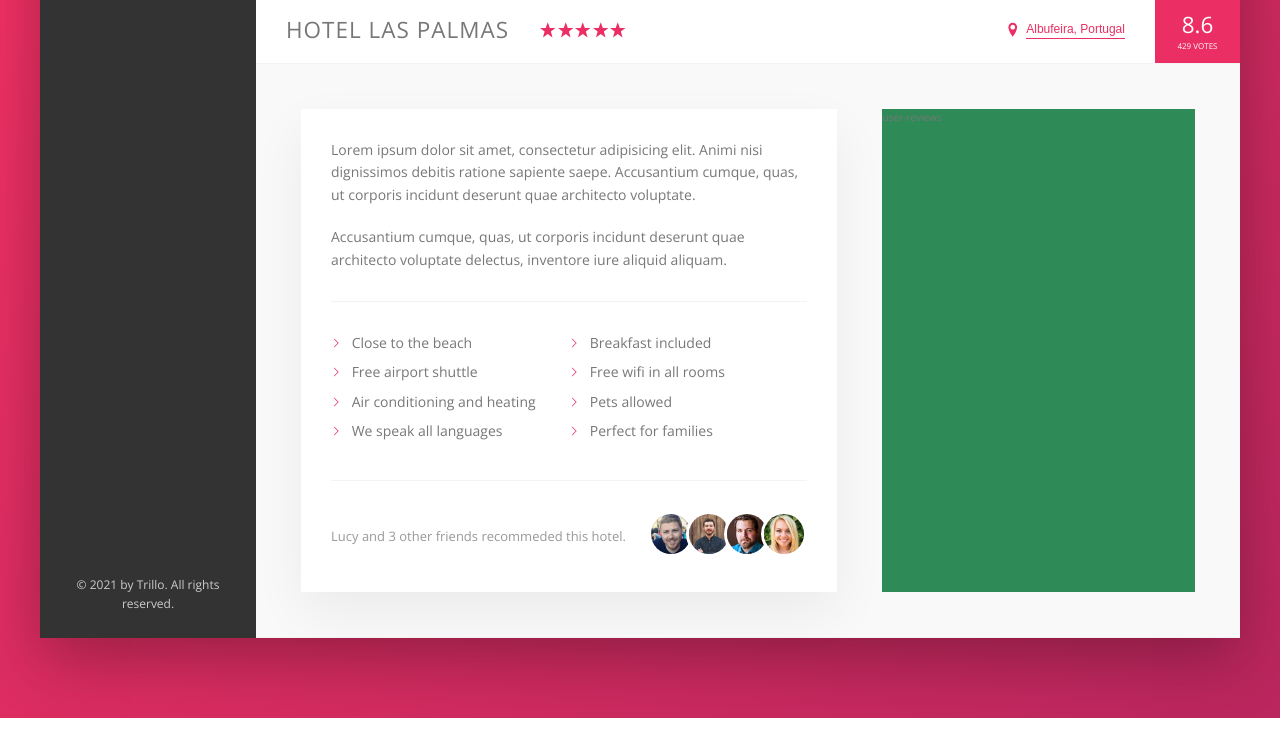
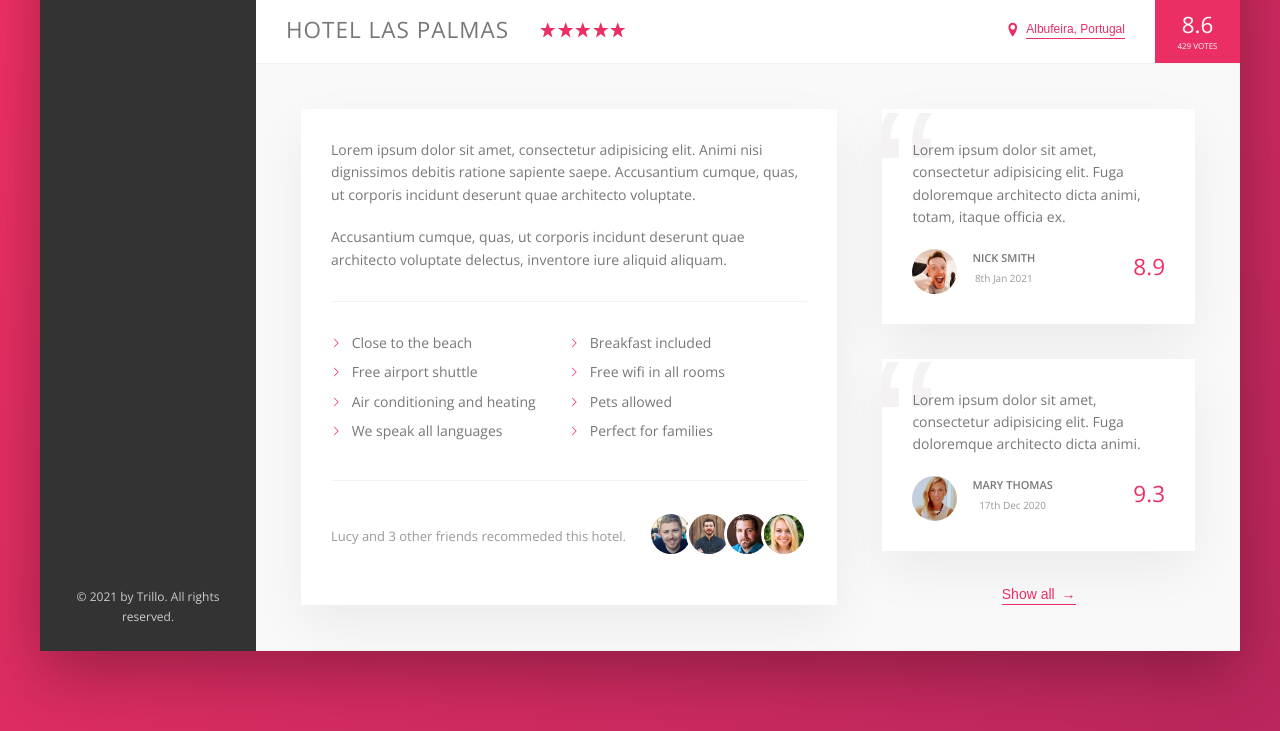
Before and after one commit to roukell/trillo, a website: page index.html in a window 1280 px wide. Shown: the part 538-1269 px from the top of the page. Drawn offline with nearby package versions, Linux system fonts and the light colour scheme.

Commit message:
updated user review section

```diff
--- a/index.html
+++ b/index.html
@@ -1,5 +1,6 @@
 <!DOCTYPE html>
 <html lang="en">
+
 <head>
     <meta charset="UTF-8">
     <meta name="viewport" content="width=device-width, initial-scale=1.0">
@@ -10,6 +11,7 @@
 
     <title>trillo &mdash; Your all-in-one booking app</title>
 </head>
+
 <body>
     <div class="container">
         <header class="header">
@@ -137,10 +139,13 @@
                 <div class="detail">
                     <div class="description">
                         <p class="paragraph">
-                                Lorem ipsum dolor sit amet, consectetur adipisicing elit. Animi nisi dignissimos debitis ratione sapiente saepe. Accusantium cumque, quas, ut corporis incidunt deserunt quae architecto voluptate.
+                            Lorem ipsum dolor sit amet, consectetur adipisicing elit. Animi nisi dignissimos debitis
+                            ratione sapiente saepe. Accusantium cumque, quas, ut corporis incidunt deserunt quae
+                            architecto voluptate.
                         </p>
                         <p class="paragraph">
-                                Accusantium cumque, quas, ut corporis incidunt deserunt quae architecto voluptate delectus, inventore iure aliquid aliquam.
+                            Accusantium cumque, quas, ut corporis incidunt deserunt quae architecto voluptate delectus,
+                            inventore iure aliquid aliquam.
                         </p>
                         <ul class="list">
                             <li class="list__item">
@@ -180,14 +185,48 @@
                             </div>
                         </div>
                     </div>
-                        <div class="user-reviews">
-                            user-reviews
+
+                    <figure class="user-reviews">
+                        <figure class="review">
+                            <blockquote class="review__text">
+                                Lorem ipsum dolor sit amet, consectetur adipisicing elit. Fuga doloremque architecto
+                                dicta animi, totam, itaque officia ex.
+                            </blockquote>
+                            <figcaption class="review__user">
+                                <img src="img/user-1.jpg" alt="User 1" class="review__photo">
+                                <div class="review__user-box">
+                                    <p class="review__user-name">Nick Smith</p>
+                                    <p class="review__user-date">8th Jan 2021</p>
                                 </div>
+                                <div class="review__rating">8.9</div>
+                            </figcaption>
+                        </figure>
+
+                        <figure class="review">
+                                <blockquote class="review__text">
+                                    Lorem ipsum dolor sit amet, consectetur adipisicing elit. Fuga doloremque architecto
+                                    dicta animi.
+                                </blockquote>
+                                <figcaption class="review__user">
+                                    <img src="img/user-2.jpg" alt="User 2" class="review__photo">
+                                    <div class="review__user-box">
+                                        <p class="review__user-name">Mary Thomas</p>
+                                        <p class="review__user-date">17th Dec 2020</p>
                                     </div>
-
-
+                                    <div class="review__rating">9.3</div>
+                                </figcaption>
+                        </figure>
+                        <button class="btn__inline">
+                            Show all
+                            <span>
+                                &rarr;
+                            </span>
+                        </button>
+                    </figure>
+                </div>
             </main>
         </div>
     </div>
 </body>
+
 </html>
--- a/sass/_components.scss
+++ b/sass/_components.scss
@@ -272,8 +272,17 @@
   cursor: pointer;
   transition: all .2s;
 
+  & span {
+    margin-left: 3px;
+  }
+
   &:hover {
     color: var(--color-grey-dark-1);
+
+    span {
+      margin-left: 8px;
+      transition: margin-left .2s;
+    }
   }
 
   &:focus {
@@ -368,3 +377,65 @@
     }
   }
 }
+
+//reviews
+.review {
+  background-color: #fff;
+  box-shadow: var(--shadow-light);
+  padding: 3rem;
+  margin-bottom: 3.5rem;
+  position: relative;
+  overflow: hidden;
+
+  &__text {
+    margin-bottom: 2rem;
+    z-index: 10;
+    position: relative; //always need to set position when using z-index
+  }
+
+  &__user {
+    display: flex;
+    text-align: center;
+  }
+
+  &__photo {
+    height: 4.5rem;
+    width: 4.5rem;
+    border-radius: 50%;
+    margin-right: 1.5rem;
+  }
+
+  &__user-box {
+    margin-right: auto;
+  }
+
+  &__user-name {
+    font-size: 1.1rem;
+    text-transform: uppercase;
+    font-weight: 600;
+    margin-bottom: .4rem;
+  }
+
+  &__user-date {
+    font-size: 1rem;
+    color: var(--color-grey-dark-3);
+  }
+
+  &__rating {
+    font-size: 2.25rem;
+    font-weight: 300;
+    color: var(--color-primary);
+  }
+
+  &::before {
+    content: "\201C"; //CSS uses ISO number
+    position: absolute;
+    top: -2.75rem;
+    left: -1rem;
+    line-height: 1;
+    font-size: 20rem;
+    color: var(--color-grey-light-2);
+    font-family: sans-serif;
+    z-index: 1;
+  }
+}
--- a/sass/_layout.scss
+++ b/sass/_layout.scss
@@ -40,6 +40,7 @@
 }
 
 .detail {
+  font-size: 1.4rem;
   display: flex;
   padding: 4.5rem;
   background-color: var(--color-grey-light-1);
@@ -47,7 +48,6 @@
 }
 
 .description {
-  font-size: 1.4rem;
   background-color: #fff;
   box-shadow: var(--shadow-light);
   padding: 3rem;
@@ -56,6 +56,9 @@
 }
 
 .user-reviews {
-  background-color: seagreen;
   flex: 1;
+
+  display: flex;
+  flex-direction: column;
+  align-items: center;
 }
```
Also changed, not shown: css/style.css. Lines whose indentation alone changed are shown as unchanged.
